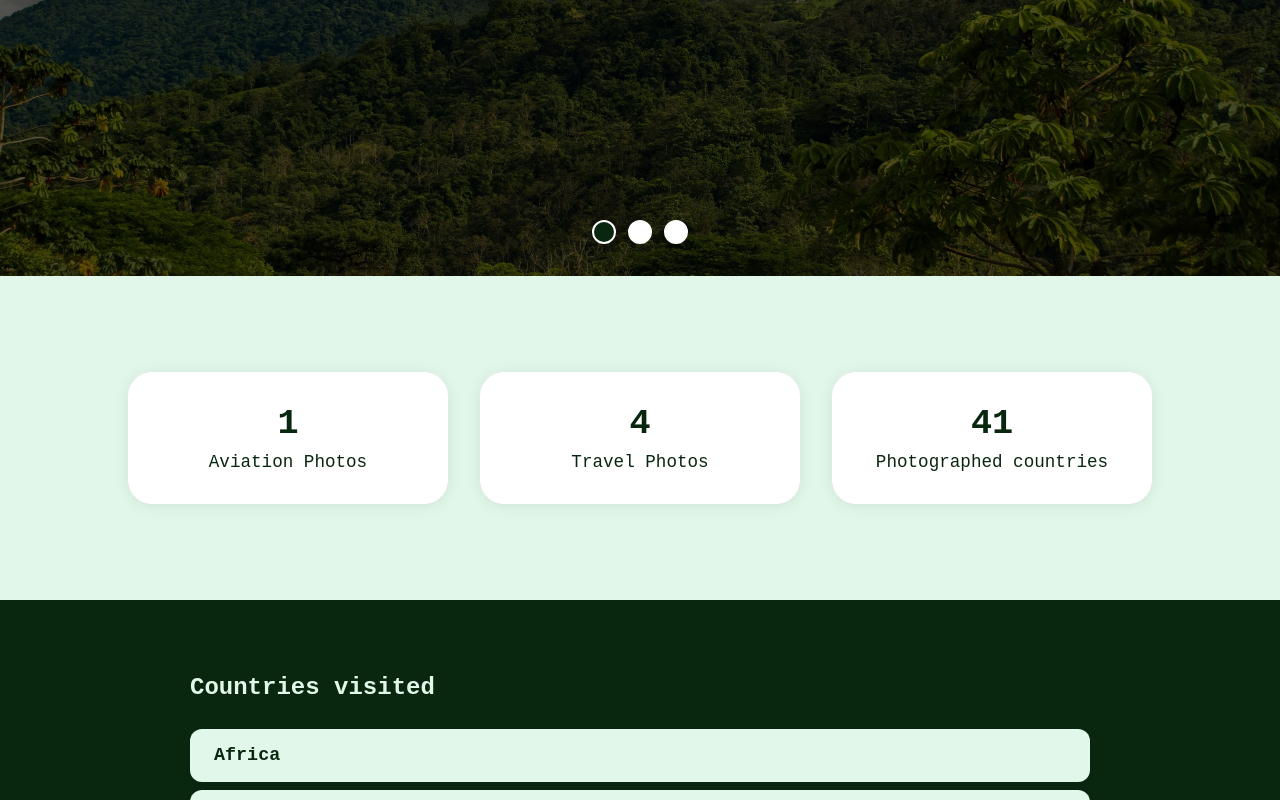
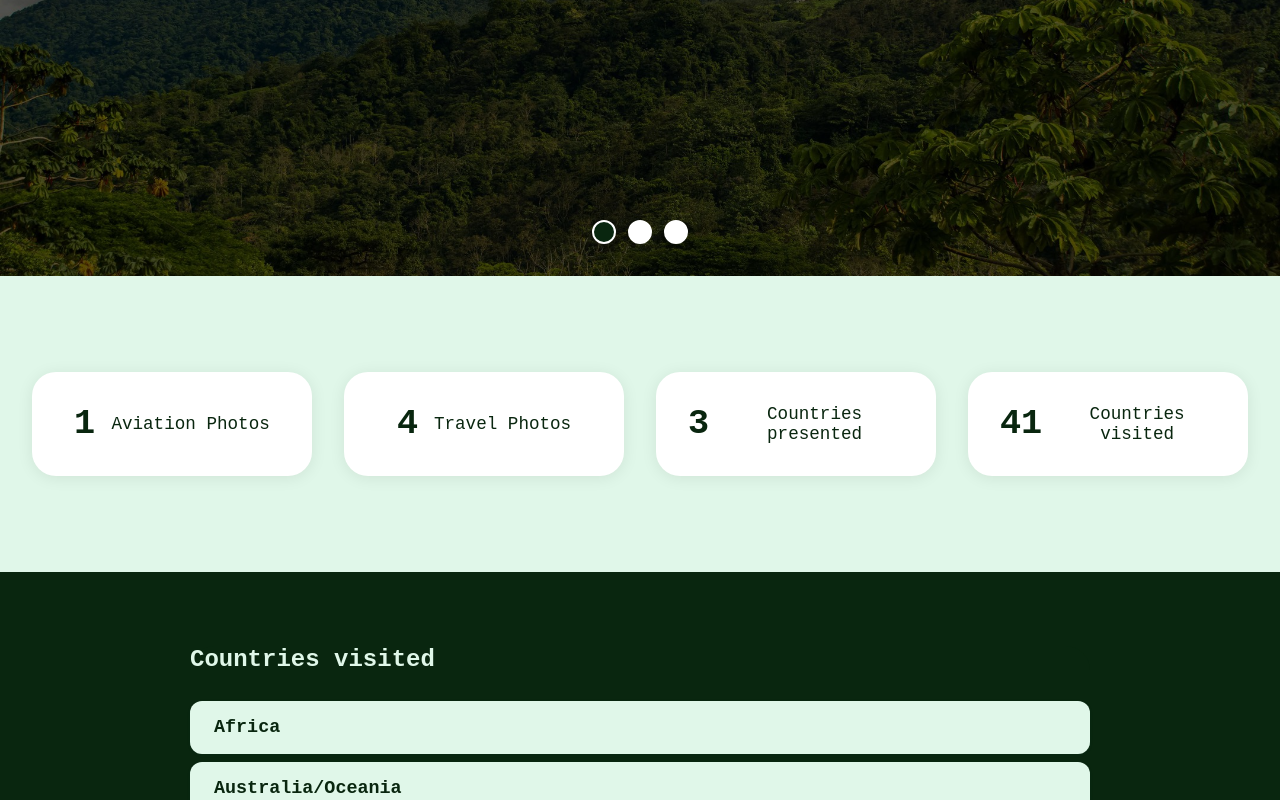
Before and after one commit to WorldChris380/photography, an Angular app: page / in a window 1280 px wide. Shown: the part 525-1325 px from the top of the page. Built offline with nearby package versions, Linux system fonts and the light colour scheme.

Commit message:
counters/home-numbers section improved

```diff
--- a/scripts/resize-images.js
+++ b/scripts/resize-images.js
@@ -13,10 +13,10 @@ const inputDirs = [
   'D:/Bilder/Travel'
 ];
 const outputDir = 'D:/Programmieren/Photography/photography/src/assets/img/photography';
-const allowedExtensions = ['.jpg', '.jpeg'];
+const allowedExtensions = ['.jpg', '.jpeg', '.png', '.JPG', '.JPEG', '.PNG'];
 
 // Zielbreite für das Skalieren
-const TARGET_WIDTH = 2160;
+const TARGET_WIDTH = 1920;
 
 // Nur Dateien, die mit "web.jpg" oder "web.jpeg" enden
 function isWebImage(filename) {
--- a/src/app/app.scss
+++ b/src/app/app.scss
@@ -23,6 +23,17 @@ app-header {
   position: sticky;
   top: 0;
   z-index: 1000;
+}
+
+app-home-numbers {
+  display: block;
+  width: 100%;
+  min-height: 1px; /* sorgt dafür, dass ein Hintergrund sichtbar wird, bei Bedarf anpassen */
+  background-color: $cb-light-green;
+}
+
+body.darkmode app-home-numbers {
+  background-color: black;
 }
 
 body.darkmode app-header {
--- a/src/app/countries-visited/countries-visited.html
+++ b/src/app/countries-visited/countries-visited.html
@@ -1,4 +1,4 @@
-<div class="countries-visited-limitation">
+<div id="countries-visited" class="countries-visited-limitation">
   <div class="accordion" id="countryAccordion">
     <h2 class="cb-light-green">Countries visited</h2>
     <div *ngFor="let continent of continents">
--- a/src/app/header/header.scss
+++ b/src/app/header/header.scss
@@ -79,6 +79,11 @@ a {
 
 #site-title {
   margin-left: 20px;
+}
+
+#site-title:hover + #logo-div img,
+#logo-div:hover img {
+  transform: rotate(360deg);
 }
 
 .menu-link {
--- a/src/app/home-numbers/home-numbers.html
+++ b/src/app/home-numbers/home-numbers.html
@@ -1,14 +1,22 @@
-  <div class="facts-row">
-        <div class="fact-box">
-            <div class="fact-number">{{ aviationCount }}</div>
-            <div class="fact-label">Aviation Photos</div>
-        </div>
-        <div class="fact-box">
-            <div class="fact-number">{{ travelCount }}</div>
-            <div class="fact-label">Travel Photos</div>
-        </div>
-        <div class="fact-box">
-            <div class="fact-number">41</div>
-            <div class="fact-label">Photographed countries</div>
-        </div>
-    </div>
+<div id="facts-content-limitation">
+<div class="facts-row">
+  <a class="fact-box" [routerLink]="['/gallery']" [queryParams]="{ filter: 'aviation' }" aria-label="Aviation gallery">
+    <div class="fact-number count-animated">{{ aviationDisplay }}</div>
+    <div class="fact-label">Aviation Photos</div>
+  </a>
+
+  <a class="fact-box" [routerLink]="['/gallery']" [queryParams]="{ filter: 'travel' }" aria-label="Travel gallery">
+    <div class="fact-number count-animated">{{ travelDisplay }}</div>
+    <div class="fact-label">Travel Photos</div>
+  </a>
+
+  <a class="fact-box" href="#" (click)="scrollTo('countries-visited', $event)" aria-label="Countries presented">
+    <div class="fact-number count-animated">{{ countriesPresentedDisplay }}</div>
+    <div class="fact-label">Countries presented</div>
+  </a>
+
+  <a class="fact-box" href="#" (click)="scrollTo('countries-visited', $event)" aria-label="Countries visited">
+    <div class="fact-number count-animated">{{ countriesVisitedDisplay }}</div>
+    <div class="fact-label">Countries visited</div>
+  </a>
+</div></div>
--- a/src/app/home-numbers/home-numbers.scss
+++ b/src/app/home-numbers/home-numbers.scss
@@ -1,24 +1,36 @@
 @use '../app.scss' as *;
+
+#facts-content-limitation {
+  max-width: 1920px;
+  margin: 0 auto;
+  padding: 0 1rem;
+
+}
 
 .facts-row {
   display: flex;
   flex-wrap: wrap;
-  gap: 2rem;
-  justify-content: center;
+  gap: clamp(1rem, 4vw, 2rem); // responsive gap
+  justify-content: space-between; // distribute items across full content width
+  align-items: stretch;
+  max-width: 1920px; // make boxes equal height
   padding: 10vh 1rem;
   background: $cb-light-green;
 }
 
+/* ensure boxes grow/shrink evenly to fill the row */
 .fact-box {
   background: #fff;
   border-radius: 1.5rem;
   box-shadow: 0 2px 16px rgba(0, 0, 0, 0.08);
   padding: 2rem 2rem;
+  justify-content: center;
   text-align: center;
   min-width: 160px;
-  flex: 1 1 220px;
+  flex: 1 1 220px; // allow even distribution
   max-width: 320px;
   margin: 1rem 0;
+  gap: 16px;
   transition: transform 0.2s;
 }
 
@@ -31,12 +43,38 @@
   font-size: 2.2rem;
   font-weight: bold;
   color: $cb-green;
+  display: inline-block;
+  transition: transform 120ms ease;
+}
+
+/* little pop animation on number update */
+.count-animated {
+  will-change: transform;
+}
+
+/* optional: add a short scale effect when numbers change via CSS animation trigger */
+/* JS currently updates the number; to get a pop effect you can add a class toggle in TS when value changes */
+.pop {
+  animation: pop 220ms ease;
+}
+
+@keyframes pop {
+  0% {
+    transform: scale(1);
+  }
+
+  40% {
+    transform: scale(1.12);
+  }
+
+  100% {
+    transform: scale(1);
+  }
 }
 
 .fact-label {
   font-size: 1.1rem;
   color: $cb-green;
-  margin-top: 0.5rem;
 }
 
 body.darkmode .fact-box {
@@ -147,7 +185,6 @@ body.darkmode .fact-number {
   }
 }
 
-// Zusätzliche Optimierungen für sehr kleine Geräte
 @media (max-width: 400px) {
   .atf-hero-content h1 {
     font-size: 0.95rem;
--- a/src/app/home-numbers/home-numbers.ts
+++ b/src/app/home-numbers/home-numbers.ts
@@ -1,29 +1,134 @@
-import { Component } from '@angular/core';
-import { HttpClient } from '@angular/common/http';
+import { Component, OnInit } from '@angular/core';
+import { CommonModule } from '@angular/common';
+import { RouterModule } from '@angular/router';
+import { HttpClient, HttpClientModule } from '@angular/common/http';
 
 @Component({
   selector: 'app-home-numbers',
   standalone: true,
-  imports: [],
+  imports: [CommonModule, RouterModule, HttpClientModule],
   templateUrl: './home-numbers.html',
-  styleUrl: './home-numbers.scss'
+  styleUrls: ['./home-numbers.scss']
 })
-export class HomeNumbers {
+export class HomeNumbers implements OnInit {
   aviationCount = 0;
   travelCount = 0;
   gallery: any[] = [];
+
+  // display values for the count-up animation
+  aviationDisplay = 0;
+  travelDisplay = 0;
+
+  // countries: presented = from image folder structure, visited = fixed 41
+  countriesPresentedTarget = 0;
+  countriesPresentedDisplay = 0;
+  countriesVisitedTarget = 41;
+  countriesVisitedDisplay = 0;
+
+  // animation config
+  private ANIMATION_DURATION = 1200; // ms
 
   constructor(private http: HttpClient) { }
 
   ngOnInit() {
     this.http.get<any[]>('assets/gallery.json').subscribe(data => {
-      this.gallery = data;
+      this.gallery = data || [];
       this.aviationCount = this.gallery.filter(
         img => img.src && img.src.toLowerCase().includes('/aviation/')
       ).length;
       this.travelCount = this.gallery.filter(
         img => img.src && img.src.toLowerCase().includes('/travel/')
       ).length;
+
+      // berechne eindeutige Länder aus dem Pfad (falls Struktur wie oben)
+      const countries = new Set<string>();
+      this.gallery.forEach(img => {
+        if (img.src && typeof img.src === 'string') {
+          const parts = img.src.split('/');
+          // parts: ['assets','img','photography','Category','Continent','Country', ...]
+          if (parts.length > 5) {
+            countries.add(parts[5]);
+          }
+        }
+      });
+      this.countriesPresentedTarget = countries.size;
+
+      // start animations: fließend hochzählen
+      this.animateValue('aviation', this.aviationCount);
+      this.animateValue('travel', this.travelCount);
+
+      // start countries animations
+      this.countriesPresentedDisplay = 0;
+      this.countriesVisitedDisplay = 0;
+      this.animateNumber(this.countriesPresentedTarget, v => this.countriesPresentedDisplay = v);
+      this.animateNumber(this.countriesVisitedTarget, v => this.countriesVisitedDisplay = v);
     });
   }
+
+  // animate a numeric property from 0 to target using a setter callback
+  private animateNumber(target: number, setter: (n: number) => void) {
+    const start = performance.now();
+    const duration = this.ANIMATION_DURATION;
+    const startVal = 0;
+
+    const step = (now: number) => {
+      const elapsed = now - start;
+      const progress = Math.min(elapsed / duration, 1);
+      const eased = this.easeOutCubic(progress);
+      const current = Math.floor(startVal + (target - startVal) * eased);
+      setter(current);
+      if (progress < 1) {
+        requestAnimationFrame(step);
+      } else {
+        setter(target);
+      }
+    };
+
+    requestAnimationFrame(step);
+  }
+
+  // animate a numeric property from 0 to target (existing)
+  private animateValue(key: 'aviation' | 'travel', target: number) {
+    const start = performance.now();
+    const duration = this.ANIMATION_DURATION;
+    const startVal = 0;
+
+    const step = (now: number) => {
+      const elapsed = now - start;
+      const progress = Math.min(elapsed / duration, 1);
+      const eased = this.easeOutCubic(progress);
+      const current = Math.floor(startVal + (target - startVal) * eased);
+
+      if (key === 'aviation') this.aviationDisplay = current;
+      else this.travelDisplay = current;
+
+      if (progress < 1) {
+        requestAnimationFrame(step);
+      } else {
+        if (key === 'aviation') this.aviationDisplay = target;
+        else this.travelDisplay = target;
+      }
+    };
+
+    requestAnimationFrame(step);
+  }
+
+  // simple easing for nicer effect
+  private easeOutCubic(t: number) {
+    return 1 - Math.pow(1 - t, 3);
+  }
+
+  // add this method so (click)="scrollTo('countries-visited')" works
+  scrollTo(id: string, event?: Event) {
+    if (event) {
+      event.preventDefault();
+    }
+    const el = document.getElementById(id);
+    if (el) {
+      el.scrollIntoView({ behavior: 'smooth', block: 'start' });
+      (el as HTMLElement).focus?.({ preventScroll: true });
+    } else {
+      window.scrollTo({ top: 0, behavior: 'smooth' });
+    }
+  }
 }
```
